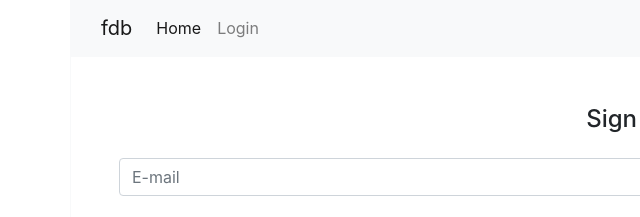
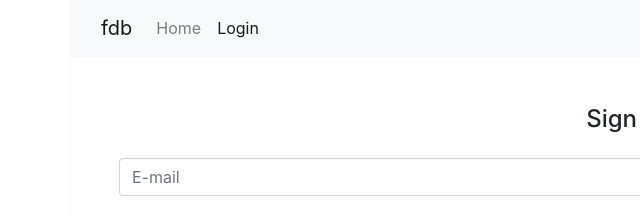
Before and after one commit to ahebwa49/static-fdb, a website: page public/login.html in a window 1280 px wide. Shown: the top 217 px of the page, 15-655 px from the left. Drawn offline with nearby package versions, Linux system fonts and the light colour scheme.

Commit message:
make the login nav-item active

```diff
--- a/public/login.html
+++ b/public/login.html
@@ -38,13 +38,13 @@
 
               <!-- Links -->
               <ul class="navbar-nav mr-auto">
+                  <li class="nav-item">
+                      <a class="nav-link" href="/">Home</a>
+                  </li>
                   <li class="nav-item active">
-                      <a class="nav-link" href="/">Home
-                          <span class="sr-only">(current)</span>
+                      <a class="nav-link" href="/login">Login
+                        <span class="sr-only">(current)</span>
                       </a>
-                  </li>
-                  <li class="nav-item">
-                      <a class="nav-link" href="/login">Login</a>
                   </li>
               </ul>
               <!-- Links -->
```
